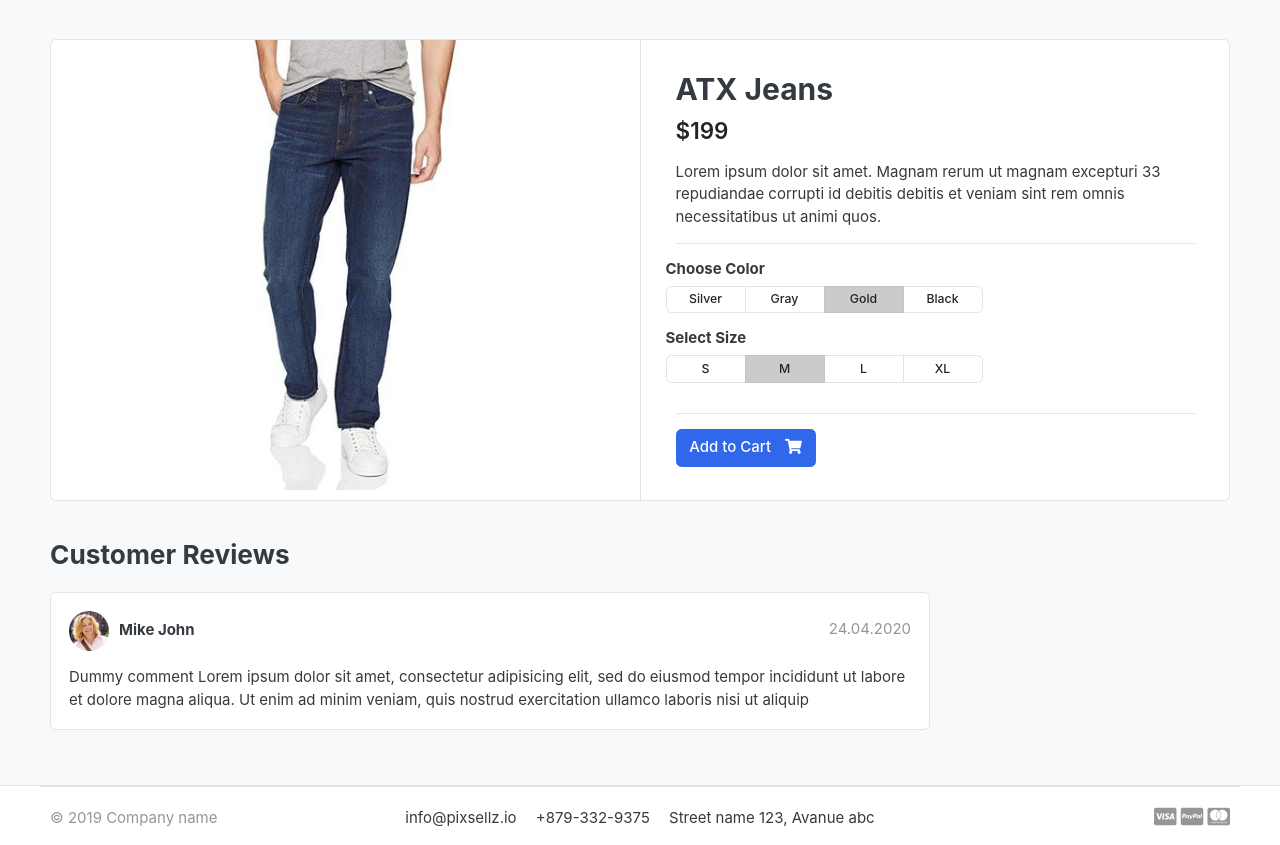
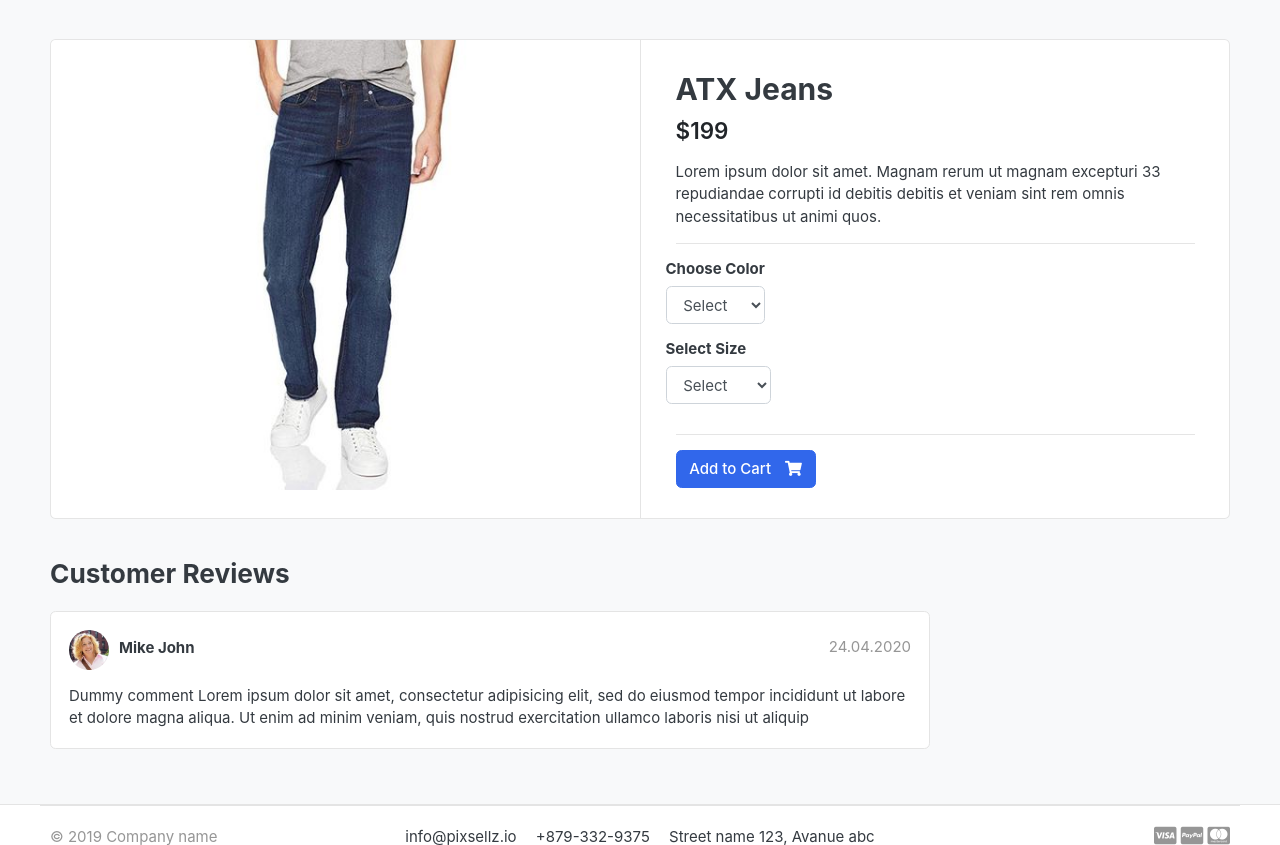
Before and after one commit to moshrefwhite/greatkart_django, a Django app: page /store/category/jeans/atx-jeans/ in a window 1280 px wide. Shown: the part 119-964 px from the top of the page. Run offline with Django 4.2, Linux system fonts and the light colour scheme; data comes from the database, SQL or seed files in the repository; both versions use the stored data as it was after the commit; some libraries are stand-ins or nearby versions; some web fonts are replaced.

Commit message:
shop gk lecture 10 ended

```diff
--- a/carts/models.py
+++ b/carts/models.py
@@ -1,6 +1,6 @@
 from django.db import models
 
-from store.models import Product
+from store.models import Product, Variation
 
 
 class Cart(models.Model):
@@ -14,7 +14,7 @@ class Cart(models.Model):
 class CartItem(models.Model):
     # user = models.ForeignKey(Account, on_delete=models.CASCADE, null=True)
     product = models.ForeignKey(Product, on_delete=models.CASCADE)
-    # variations = models.ManyToManyField(Variation, blank=True)
+    variations = models.ManyToManyField(Variation, blank=True)
     cart    = models.ForeignKey(Cart, on_delete=models.CASCADE, null=True)
     quantity = models.IntegerField()
     is_active = models.BooleanField(default=True)
--- a/carts/views.py
+++ b/carts/views.py
@@ -2,7 +2,7 @@ from django.core.exceptions import ObjectDoesNotExist
 from django.shortcuts import render, redirect, get_object_or_404
 
 from carts.models import Cart, CartItem
-from store.models import Product
+from store.models import Product, Variation
 
 
 def _cart_id(request):
@@ -13,6 +13,18 @@ def _cart_id(request):
 
 def add_cart(request, product_id):
 	product = Product.objects.get(id=product_id) # get the product
+	product_variations = []
+	if request.method == 'POST':
+		for item in request.POST:
+			key = item
+			value = request.POST[key]
+
+			try:
+				variation = Variation.objects.get(product=product, variation_category__iexact=key, variation_value__iexact=value)
+				product_variations.append(variation)
+			except:
+				pass
+
 	try:
 		cart = Cart.objects.get(cart_id=_cart_id(request)) # get the cart using the cart_id present in the session
 	except Cart.DoesNotExist:
--- a/store/models.py
+++ b/store/models.py
@@ -5,19 +5,44 @@ from category.models import Category
 
 
 class Product(models.Model):
-    product_name    = models.CharField(max_length=200, unique=True)
-    slug            = models.SlugField(max_length=200, unique=True)
-    description     = models.TextField(max_length=500, blank=True)
-    price           = models.IntegerField()
-    images          = models.ImageField(upload_to='photos/products')
-    stock           = models.IntegerField()
-    is_available    = models.BooleanField(default=True)
-    category        = models.ForeignKey(Category, on_delete=models.CASCADE)
-    created_date    = models.DateTimeField(auto_now_add=True)
-    modified_date   = models.DateTimeField(auto_now=True)
+    product_name = models.CharField(max_length=200, unique=True)
+    slug = models.SlugField(max_length=200, unique=True)
+    description = models.TextField(max_length=500, blank=True)
+    price = models.IntegerField()
+    images = models.ImageField(upload_to='photos/products')
+    stock = models.IntegerField()
+    is_available = models.BooleanField(default=True)
+    category = models.ForeignKey(Category, on_delete=models.CASCADE)
+    created_date = models.DateTimeField(auto_now_add=True)
+    modified_date = models.DateTimeField(auto_now=True)
 
     def get_url(self):
         return reverse('product_detail', args=[self.category.slug, self.slug])
 
     def __str__(self):
         return self.product_name
+
+class VariationManager(models.Manager):
+    def colors(self):
+        return super().filter(variation_category='color', is_active=True)
+
+    def sizes(self):
+        return super().filter(variation_category='size', is_active=True)
+
+
+variation_category_choice = (
+    ('color', 'color'),
+    ('size', 'size'),
+)
+
+class Variation(models.Model):
+    product = models.ForeignKey(Product, on_delete=models.CASCADE)
+    variation_category = models.CharField(max_length=100, choices=variation_category_choice)
+    variation_value = models.CharField(max_length=100)
+    is_active = models.BooleanField(default=True)
+    created_date = models.DateTimeField(auto_now=True)
+
+    objects = VariationManager()
+
+    def __str__(self):
+        return self.variation_value
--- a/templates/store/product_detail.html
+++ b/templates/store/product_detail.html
@@ -17,54 +17,41 @@
 						</article> <!-- gallery-wrap .end// -->
 					</aside>
 					<main class="col-md-6 border-left">
+						<form action="{% url 'add_cart' single_product.id %}" method="POST">
+            {% csrf_token %}
 							<article class="content-body">
-
 								<h2 class="title">{{ single_product.product_name }}</h2>
-
 								<div class="mb-3">
 									<var class="price h4">${{ single_product.price }}</var>
 								</div>
-
 								<p>{{ single_product.description}}</p>
-
-
 								<hr>
 								<div class="row">
 									<div class="item-option-select">
+										{#										################################}
 										<h6>Choose Color</h6>
-									<div class="btn-group btn-group-sm btn-group-toggle" data-toggle="buttons">
-										<label class="btn btn-light">
-											<input type="radio" name="radio_color"> Silver
-										</label>
-										<label class="btn btn-light">
-											<input type="radio" name="radio_color" > Gray
-										</label>
-										<label class="btn btn-light active">
-											<input type="radio" name="radio_color checked"> Gold
-										</label>
-										<label class="btn btn-light">
-											<input type="radio" name="radio_color"> Black
-										</label>
-									</div>
+										<select name="color" class="form-control" required>
+											<option value="" disabled selected >Select</option>
+											{% for i in single_product.variation_set.colors %}
+												<option value="{{ i.variation_value | lower }}">{{ i.variation_value | capfirst }}</option>
+											{% endfor %}
+										</select>
+
+
 									</div>
 								</div> <!-- row.// -->
 								<div class="row">
 									<div class="item-option-select">
+										{#										##########################}
 										<h6>Select Size</h6>
-									<div class="btn-group btn-group-sm btn-group-toggle" data-toggle="buttons">
-										<label class="btn btn-light">
-											<input type="radio" name="radio_color"> S
-										</label>
-										<label class="btn btn-light active">
-											<input type="radio" name="radio_color" checked> M
-										</label>
-										<label class="btn btn-light">
-											<input type="radio" name="radio_color"> L
-										</label>
-										<label class="btn btn-light">
-											<input type="radio" name="radio_color"> XL
-										</label>
-									</div>
+										<select name="size" class="form-control" required>
+											<option value="" disabled selected >Select</option>
+											{% for i in single_product.variation_set.sizes %}
+												<option value="{{ i.variation_value  | lower }}">{{ i.variation_value | capfirst }}</option>
+											{% endfor %}
+										</select>
+
+
 									</div>
 								</div> <!-- row.// -->
 								<hr>
@@ -75,10 +62,12 @@
 										<a href="#" class="btn  btn-success"> <span class="text">Added to cart</span> <i class="fas fa-shopping-cart"></i>  </a>
 										<a href="{% url 'cart' %}" class="btn  btn-outline-primary"> <span class="text">View Cart</span> <i class="fas fa-eye"></i>  </a>
 									{% else %}
-								<a href="{% url 'add_cart' single_product.id %}" class="btn  btn-primary"> <span class="text">Add to Cart</span> <i class="fas fa-shopping-cart"></i>  </a>
+										<button type="submit"  class="btn  btn-primary"> <span class="text">Add to Cart</span> <i class="fas fa-shopping-cart"></i>  </>
 									{% endif %}
 								{% endif%}
 							</article> <!-- product-info-aside .// -->
+						</form>
+
 					</main> <!-- col.// -->
 				</div> <!-- row.// -->
 			</div> <!-- card.// -->
```
Also changed, not shown: carts/admin.py (+8 -2 lines), store/admin.py (+8 -1 lines), carts/migrations/0002_cartitem_variations.py (added), db.sqlite3, store/migrations/0002_variation.py (added). Lines whose indentation alone changed are shown as unchanged.
